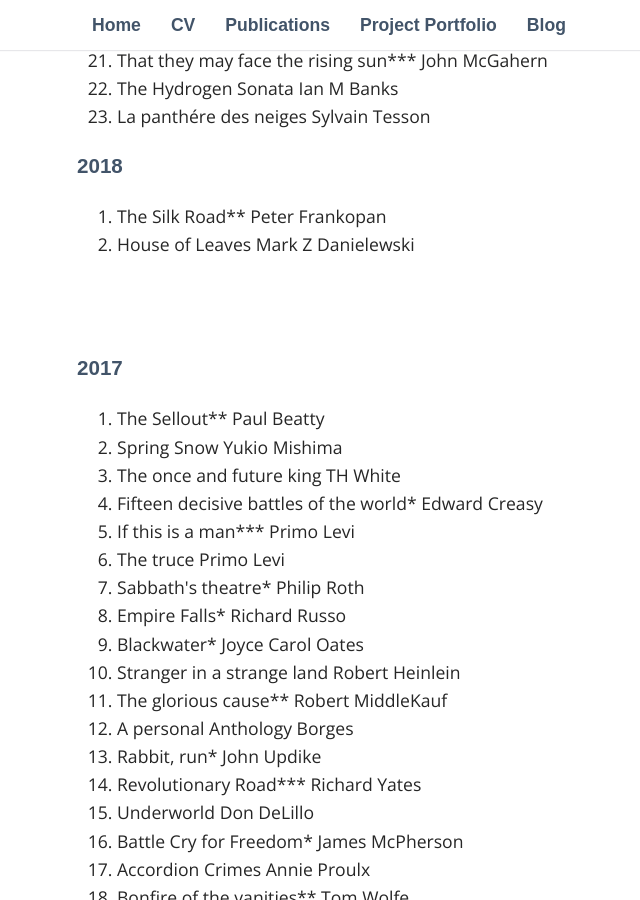
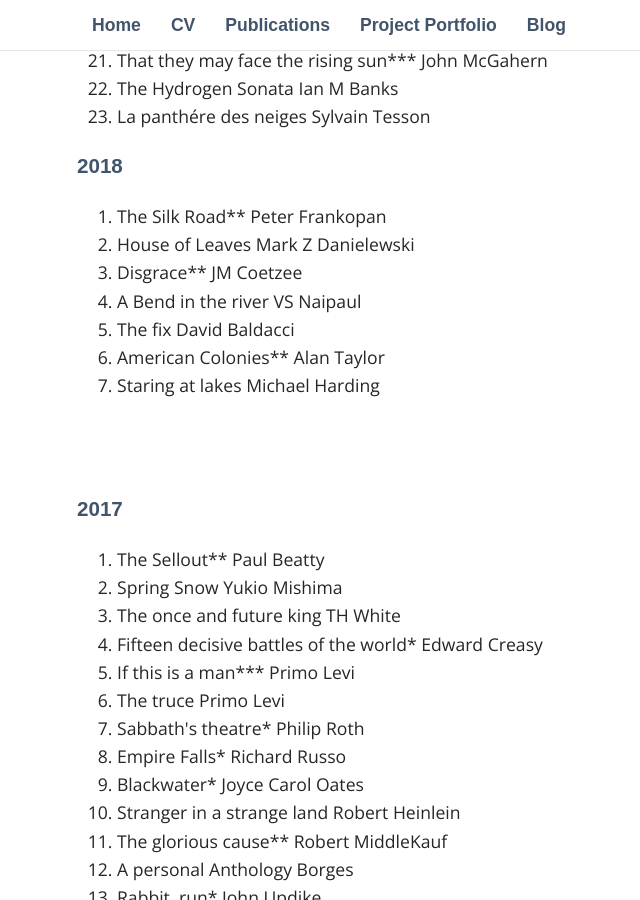
Before and after one commit to philip-long/philip-long.github.io, a Jekyll site: the page built from _posts/2018-12-29-Books.md, in a window 1280 px wide and 900 px high, scrolled down 893 px. Shown: the whole window, without its empty margins (163-803 px from the left). Built offline with Jekyll 4.4.1, drawn with Linux system fonts in a browser that asks for light colours; nearby versions of some CDN libraries; some web fonts are replaced; library files that are not in the unit come from our copies.

Commit message:
Update 2018-12-29-Books.md

```diff
--- a/_posts/2018-12-29-Books.md
+++ b/_posts/2018-12-29-Books.md
@@ -45,7 +45,11 @@ category: [ Books]
 <ol>
 <li> The Silk Road**  Peter Frankopan </li>
 <li> House of Leaves  Mark Z Danielewski </li>
-
+<li> Disgrace**  JM Coetzee </li>
+<li> A Bend in the river  VS Naipaul </li>
+<li> The fix  David Baldacci </li>
+<li> American Colonies**   Alan Taylor </li>
+<li> Staring at lakes   Michael Harding </li>
 </ol>
 
 
```
